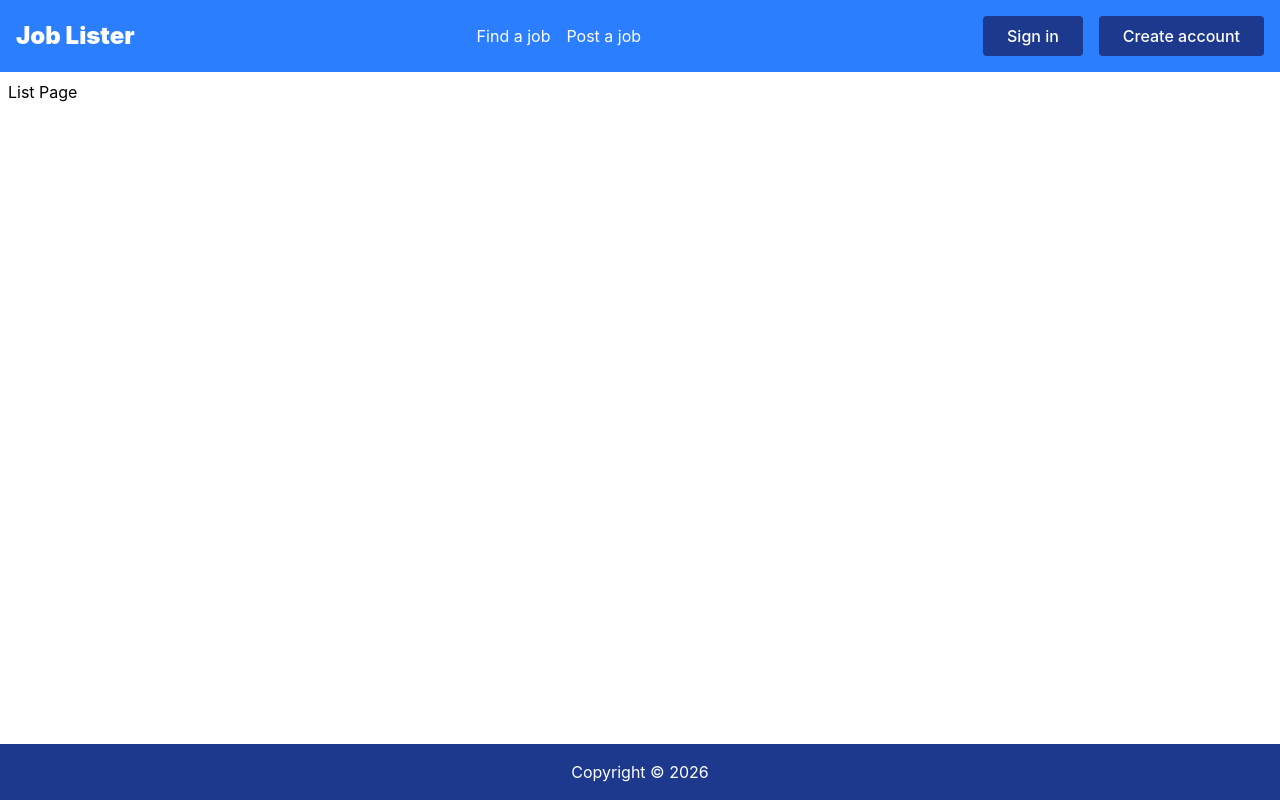
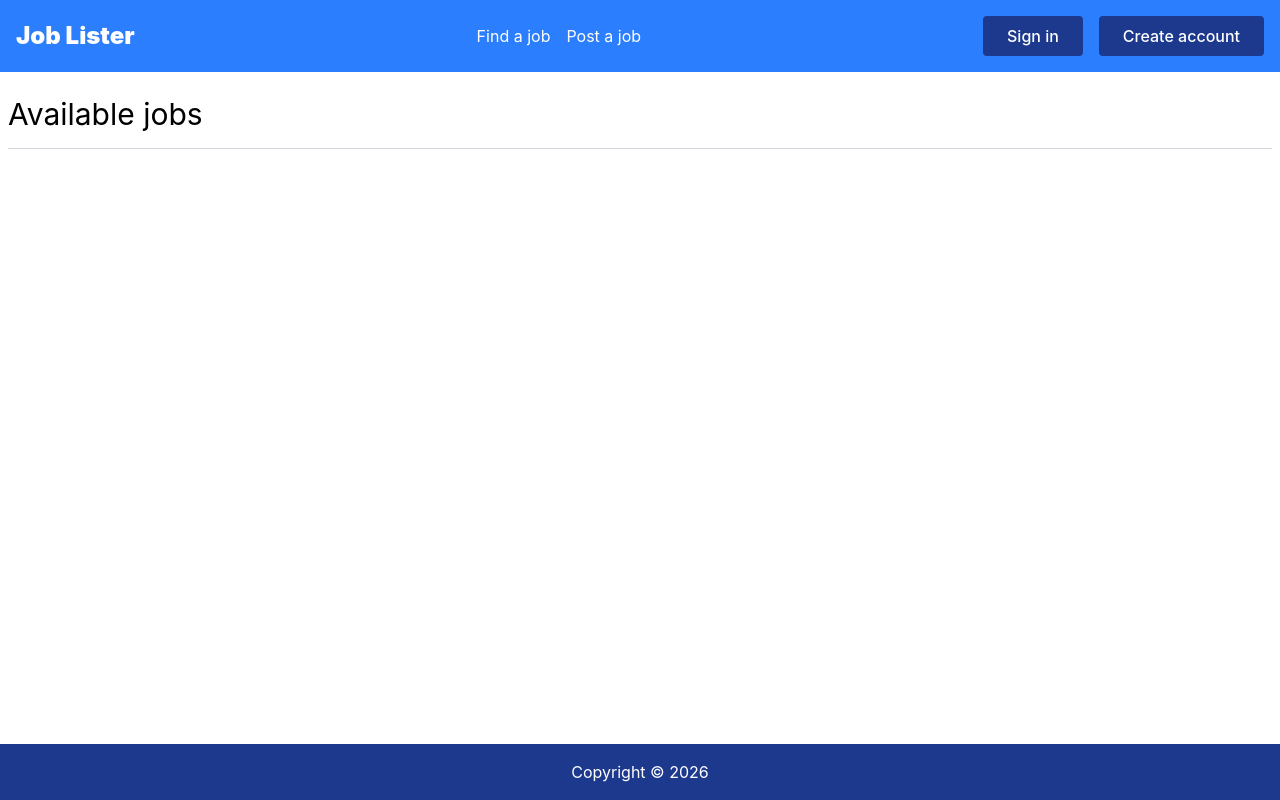
Before and after one commit to bradblanchette/job-listing-app, a Vue app in the folder job-listing-app/: page /list in a window 1280 px wide. Built offline with nearby package versions, Linux system fonts and the light colour scheme; no server answers.

Commit message:
Update the H1 styling for the listing page

```diff
--- a/job-listing-app/src/views/List.vue
+++ b/job-listing-app/src/views/List.vue
@@ -28,7 +28,7 @@
 
 <template>
   <div class="max-w-7xl m-auto p-2">
-    <h1>List Page</h1>
+    <h1 class="text-3xl mb-3 py-4 border-b-1 border-gray-300">Available jobs</h1>
     <div v-if="loading" class="w-10 h-10 rounded-full border-4 border-gray-200 border-t-blue-900 animate-spin m-auto"></div>
   </div>
 </template>
```
